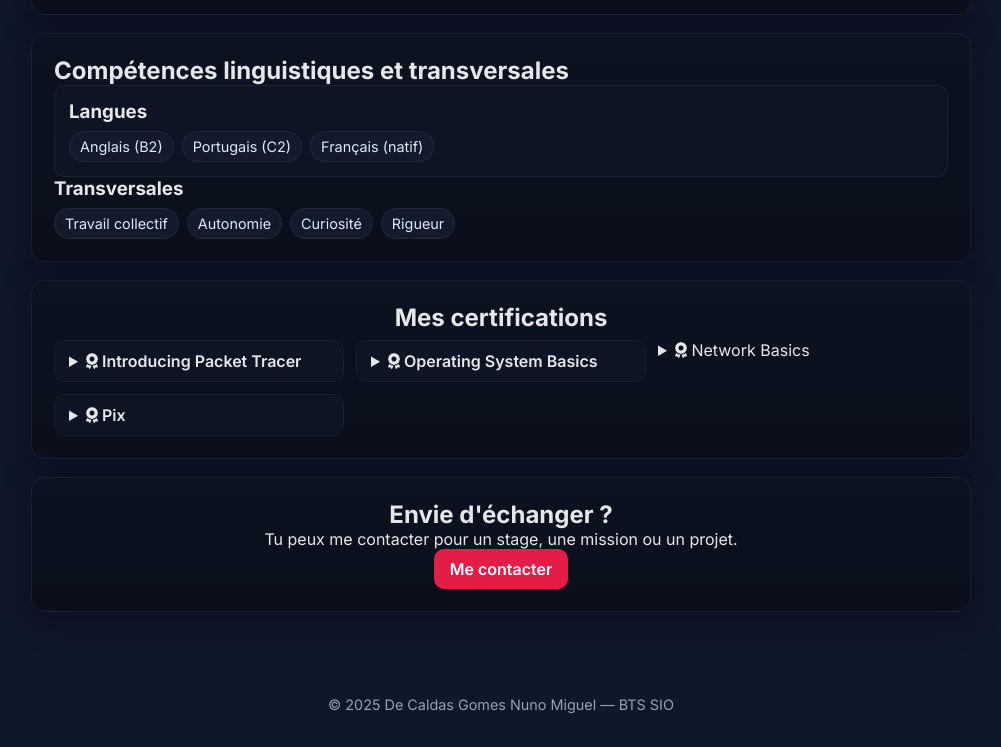
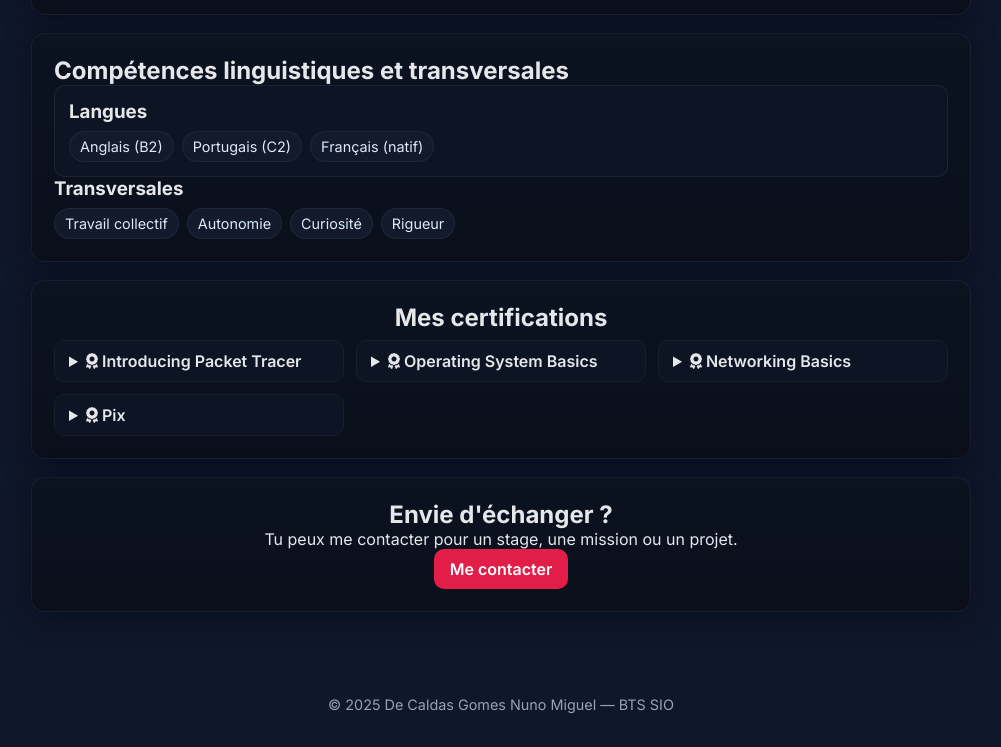
Before and after one commit to NunoDeCaldasGomes/Portfolio, a plain HTML site: page index.html in a window 1280 px wide. Shown: the part 2172-2919 px from the top of the page, without its empty margins (139-1140 px from the left). Drawn offline with Linux system fonts and the light colour scheme.

Commit message:
Update index.html

```diff
--- a/index.html
+++ b/index.html
@@ -212,8 +212,8 @@
                     <summary><i class="fa-solid fa-award" aria-hidden="true"></i> Operating System Basics</summary>
                     <embed src="operatingsystembasics.pdf" type="application/pdf" class="pdf-viewer" />
                 </details>
-                <details>
-                    <summary><i class="fa-solid fa-award" aria-hidden="true"></i> Network Basics</summary>
+                <details class="cert-panel">
+                    <summary><i class="fa-solid fa-award" aria-hidden="true"></i> Networking Basics</summary>
                     <embed src="Networking_Basics_certificate_decaldasgomes-gmail-com_95e3c706-f9cf-43bf-911b-13abf110db21.pdf" type="application/pdf" class="pdf-viewer" />
                 </details>
                 <details class="cert-panel">
```
